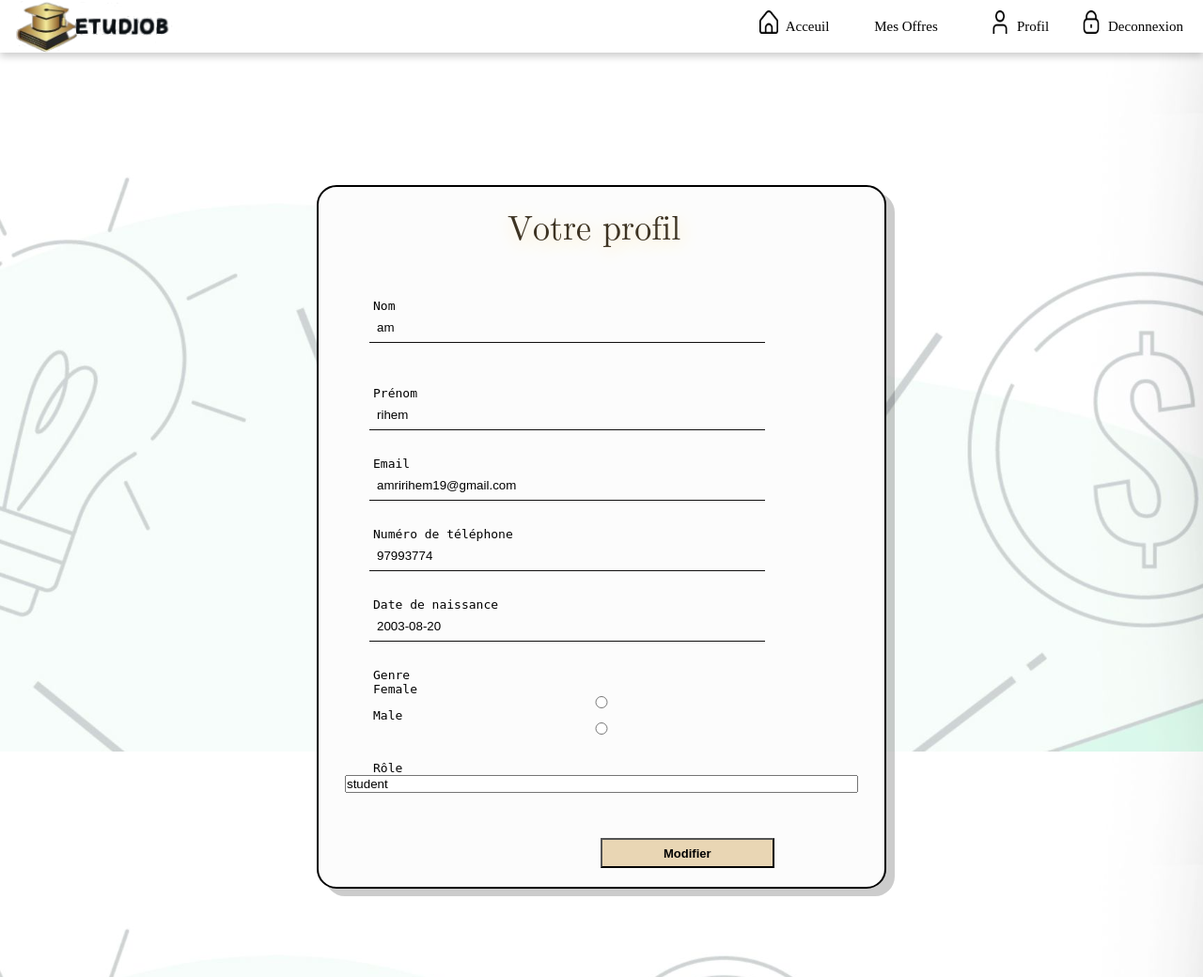
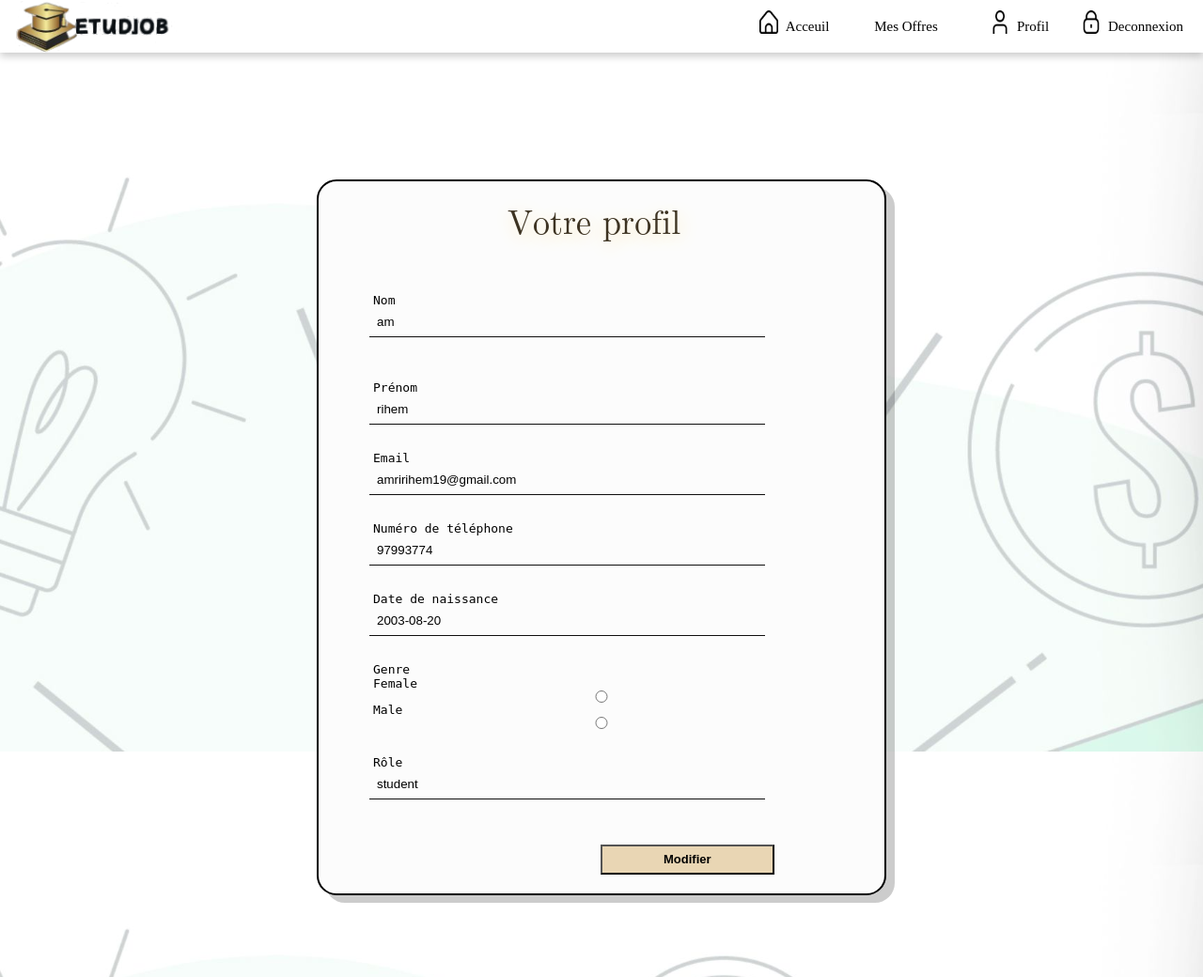
Before and after one commit to amririhem/web, a PHP site: page /profil.php in a window 1280 px wide. Shown: the whole page at 94% size. Run offline with PHP 8.4, Linux system fonts and the light colour scheme; a user stored in the database is signed in; data comes from the database, SQL or seed files in the repository.

Commit message:
rabi isahilllll

```diff
--- a/profil.php
+++ b/profil.php
@@ -93,13 +93,13 @@ if (isset($_SESSION['id_user']) && !empty($_SESSION['id_user'])) {
           <div class="labelinput1">
             <label for="genre" class="genre">Genre</label>
             <label for="female">Female</label>
-<input type="radio" id="female" name="genre" value="female" <?php if ($utilisateur['genre'] == "female") echo "checked"; ?>class="input" readonly>
+<input type="radio" id="female" name="genre" value="female" <?php if ($utilisateur['genre'] == "female") echo "checked"; ?>>
 
 <label for="male">Male</label>
-<input type="radio" id="male" name="genre" value="male" <?php if ($utilisateur['genre'] == "male") echo "checked"; ?> >          </div>
+<input type="radio" id="male" name="genre" value="male" <?php if ($utilisateur['genre'] == "male") echo "checked"; ?> > </div>
           <div class="labelinput1">
             <label for="role" class="role">Rôle</label>
-            <input type="text" id="role"  name="role"  value="<?php echo $utilisateur['role']; ?>"  >
+            <input type="text" id="role"  name="role"  value="<?php echo $utilisateur['role']; ?>" class="inputinscrit1"  readonly   >
           </div>
 
 
```
